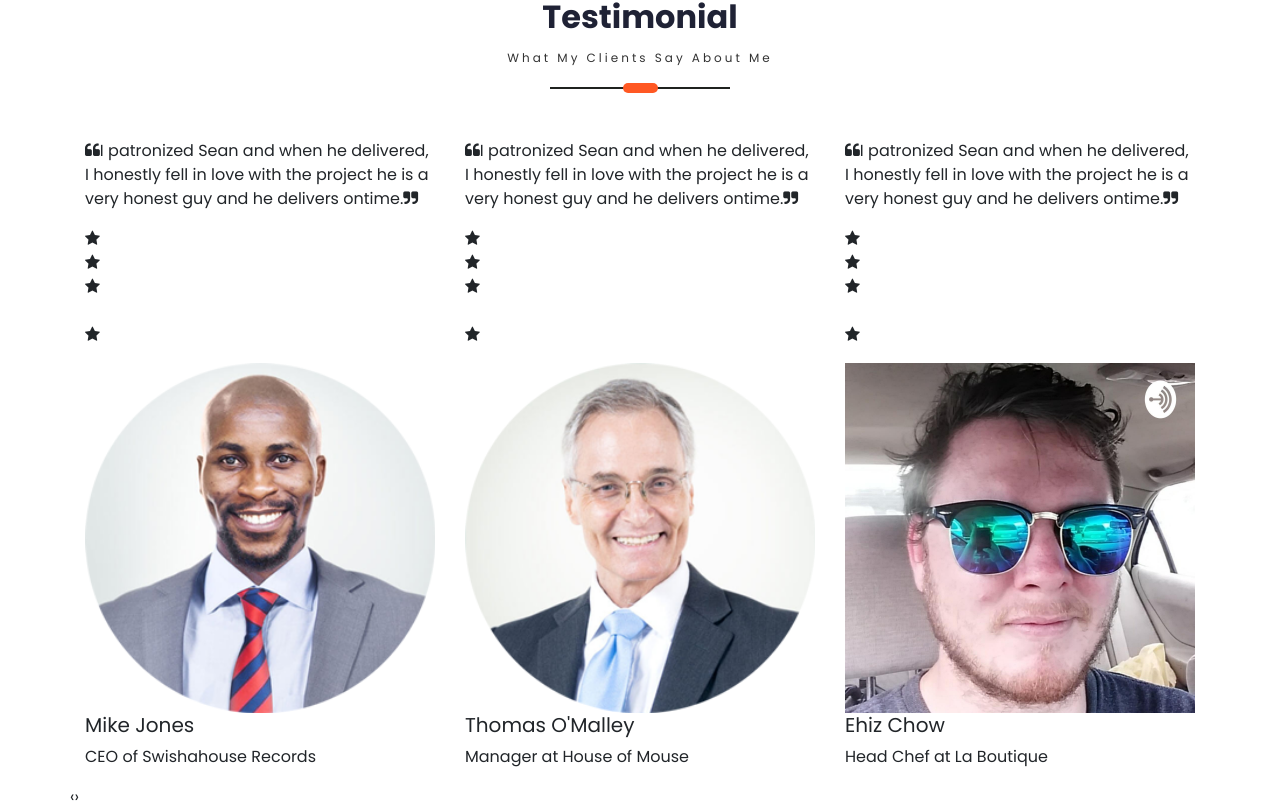
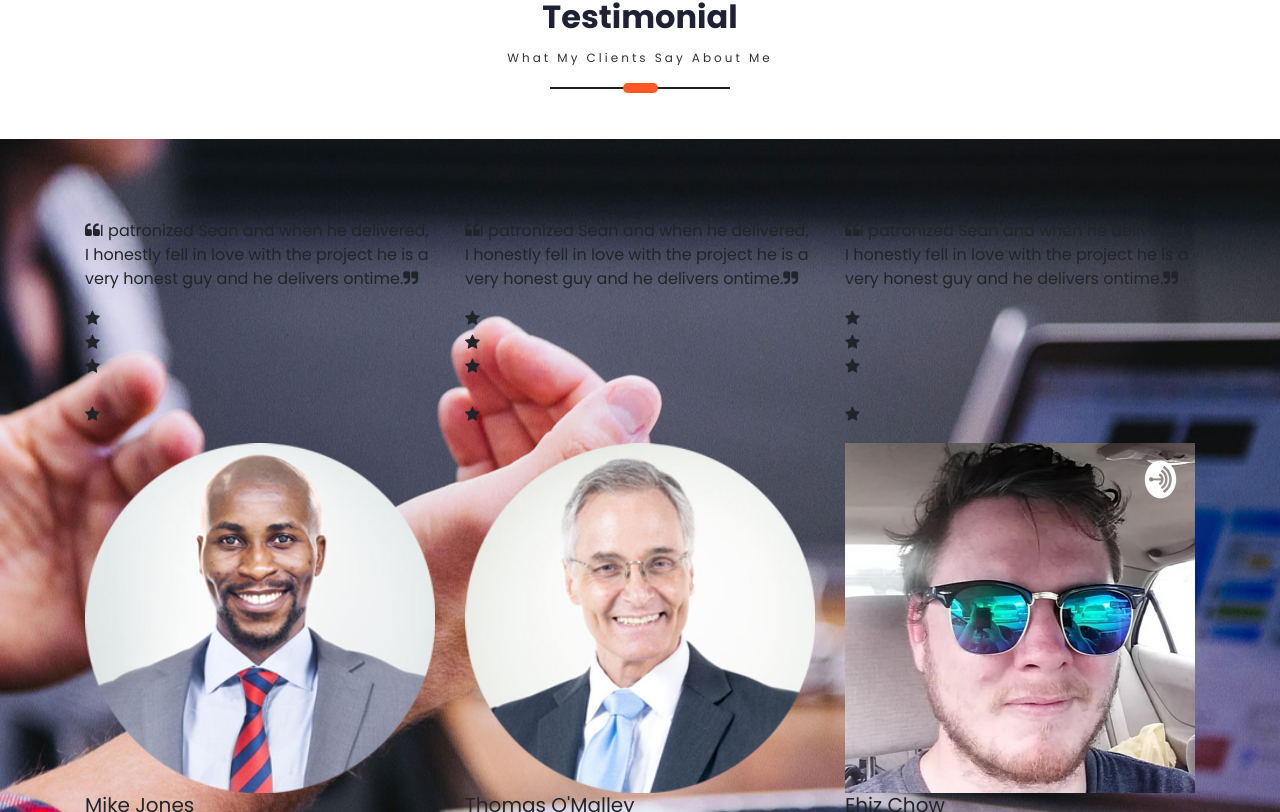
Before and after one commit to seannbannon/myportfolio, a React (Create React App) app in the folder portfolio/: page / in a window 1280 px wide. Shown: the part 2168-2980 px from the top of the page. Built offline with nearby package versions, Linux system fonts and the light colour scheme; a web font is replaced by a local one.

Commit message:
adding background to testimonial

```diff
--- a/portfolio/src/PortfolioContainer/Testimonial/Testimonial.css
+++ b/portfolio/src/PortfolioContainer/Testimonial/Testimonial.css
@@ -0,0 +1,8 @@
+.testimonial-section{
+    padding: 80px 0 80px;
+    background-image: url("../../../public/img/Testimonial/bg-1.jpg");
+    background-position: center;
+    background-attachment: fixed;
+    position: relative;
+    z-index: -1;
+}
--- a/portfolio/src/PortfolioContainer/Testimonial/Testimonial.js
+++ b/portfolio/src/PortfolioContainer/Testimonial/Testimonial.js
@@ -5,6 +5,7 @@
 import ScreenHeading from "../../utilities/ScreenHeading/ScreenHeading";
 import ScrollService from "../../utilities/ScrollService";
 import Animations from "../../utilities/Animations";
+import "./Testimonial.css"
 
 
 export default function Testimonial(props) {
```
